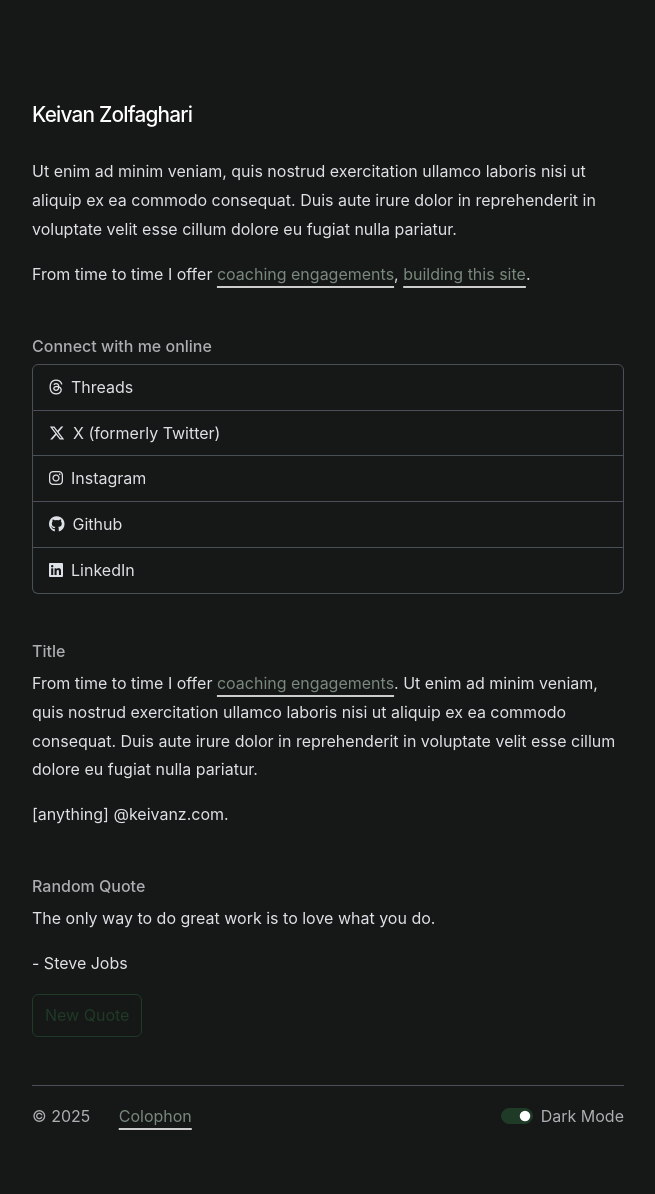
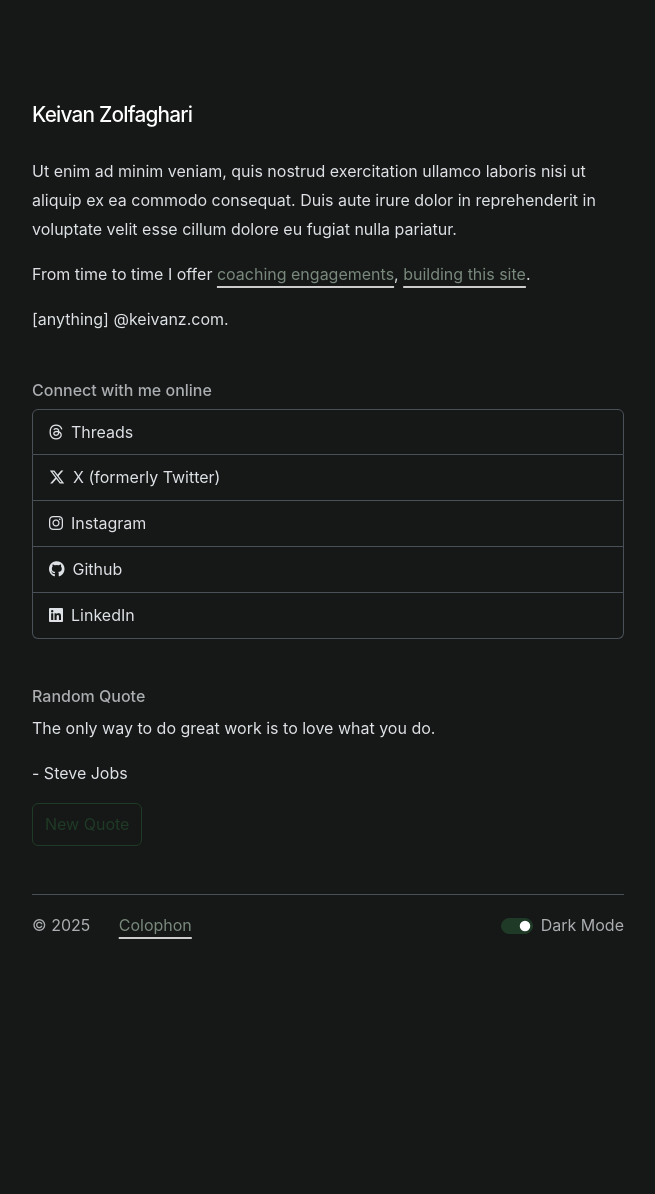
Before and after one commit to keivanz/keivanz.github.io, a Jekyll site: the page built from index.md, in a window 1280 px wide. Shown: the whole page, without its empty margins (312-967 px from the left). Built offline with Jekyll 4.4.1, drawn with Linux system fonts in a browser that asks for light colours; nearby versions of some CDN libraries; some web fonts are replaced; after the commit the page ends 1004 px from its top, so only the background shows below that.

Commit message:
Update homepage.html

```diff
--- a/_includes/homepage.html
+++ b/_includes/homepage.html
@@ -22,10 +23,6 @@
     <i class="fa-brands fa-linkedin pe-2"></i>LinkedIn
   </a>
 </div>
-
-<h6 class="text-body-secondary mt-5">Title</h6>
-<p>From time to time I offer <a href="/coach">coaching engagements</a>. Ut enim ad minim veniam, quis nostrud exercitation ullamco laboris nisi ut aliquip ex ea commodo consequat. Duis aute irure dolor in reprehenderit in voluptate velit esse cillum dolore eu fugiat nulla pariatur.</p>
-<p>[anything] @keivanz.com.</p>
 
 <div id="quote-container">
   <h6 id="quote-title" class="text-body-secondary mt-5" style="display: none;">Random Quote</h2>
```
Also changed, not shown: other parts of _includes/homepage.html (+1 -0 lines).
